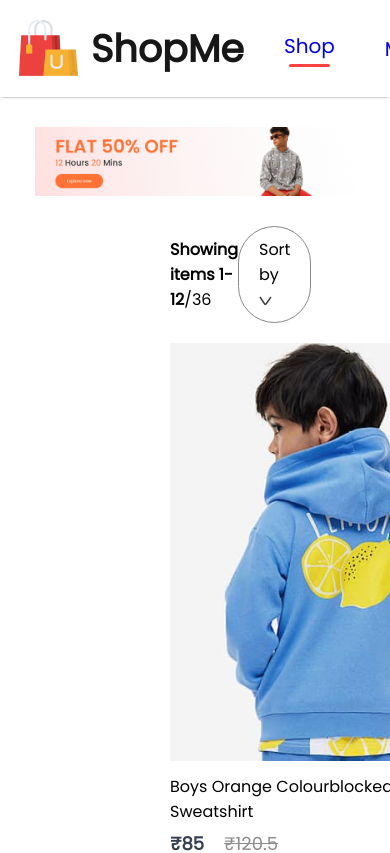
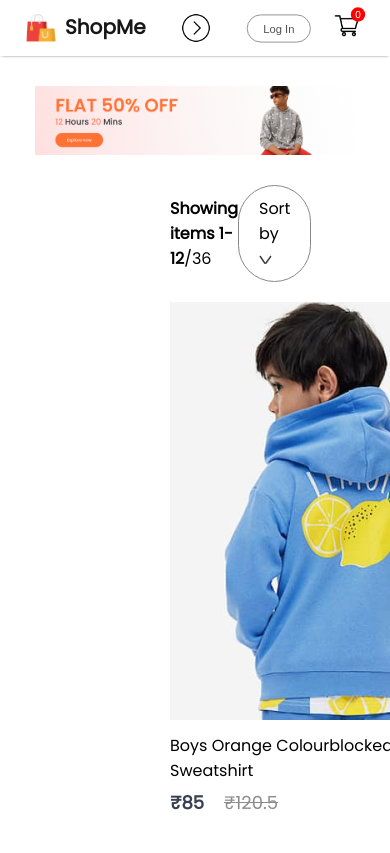
Before and after one commit to muhammedraziin1/Ecommerce_MERN, a React (Create React App) app: page /kids in a window 390 px wide. Shown: the top 853 px of the page. Built offline with nearby package versions, Linux system fonts and the light colour scheme; a web font is replaced by a local one.

Commit message:
Almost done with react!

```diff
--- a/src/Components/CartItems/Cartitems.jsx
+++ b/src/Components/CartItems/Cartitems.jsx
@@ -3,7 +3,7 @@
 import { ShopContext } from '../../Context/ShopContext'
 import remove_icon from "../Assets/cart_cross_icon.png"
 const Cartitems = () => {
-    const {all_products,cartItems,removeFromCart,getTotalCartAmount} = useContext(ShopContext)
+    const {all_products, cartItems, removeFromCart, getTotalCartAmount } = useContext(ShopContext)
   return (
     <div className='cartitems'>
         <div className="cartitems-format-main">
@@ -36,8 +36,8 @@
                 <h1>Cart Total:</h1>
                 <div>
                     <div className="cartitems-totalitem">
-                        <p>Subtotal</p>
-                        <p>₹{getTotalCartAmount}</p>
+                        <p>Subtotal:</p>
+                        <p>₹ {getTotalCartAmount()} </p>
                     </div>
                     <hr/>
                     <div className="cartitems-totalitem">
@@ -47,7 +47,7 @@
                     <hr/>
                     <div className="cartitems-totalitem">
                         <h3>Total:</h3>
-                        <h3>₹{getTotalCartAmount}</h3>
+                        <h3>₹{getTotalCartAmount()}</h3>
                     </div>
                 </div>
                 <button>Proceed to Checkout</button>
--- a/src/Components/Navbar/Navbar.jsx
+++ b/src/Components/Navbar/Navbar.jsx
@@ -1,17 +1,26 @@
-import React, { useState } from 'react'
+import React, { useContext, useRef, useState } from 'react'
 import "./navbar.css"
 import logo from '../Assets/logo.png'
 import cart_icon from '../Assets/cart_icon.png'
 import { Link } from 'react-router-dom'
+import { ShopContext } from '../../Context/ShopContext'
+import dropdown from "../Assets/nav_dropdown.png"
 const Navbar = () => {
     const [menu,setMenu] = useState("shop");
+    const {getTotalCartItems} = useContext(ShopContext)
+    const menuRef = useRef();
+    const dropdown_toggle = (e) => {
+        menuRef.current.classList.toggle("nav-menu-visible")
+        e.target.classList.toggle('open')
+    }
   return (
     <div className='navbar'>
         <div className='nav-logo'>
             <img src={logo} alt='logo'/>
             <p>ShopMe</p>
         </div>
-        <ul className='nav-menu'>
+        <img className='nav-dropdown' onClick={dropdown_toggle} src={dropdown} alt='dropdown icon' />
+        <ul ref={menuRef} className='nav-menu'>
             <li onClick={() =>{setMenu("shop")}}><Link style={{textDecoration: 'none'}} to="/">Shop</Link>{menu==="shop"?<hr/>:<></>}</li>
             <li onClick={() =>{setMenu("men")}}><Link style={{textDecoration: 'none'}} to="/men">Men</Link>{menu==="men"?<hr/>:<></>}</li>
             <li onClick={() =>{setMenu("women")}}><Link style={{textDecoration: 'none'}} to="/women">Women</Link>{menu==="women"?<hr/>:<></>}</li>
@@ -20,7 +29,7 @@
         <div className='nav-login-cart'>
             <Link style={{textDecoration: 'none'}} to="/login"><button>Log In</button></Link>
             <Link style={{textDecoration: 'none'}} to="/cart" ><img src={cart_icon} alt="cart icon" /></Link>
-            <div className="nav-cart-count">0</div>
+            <div className="nav-cart-count"> {getTotalCartItems()} </div>
         </div>
     </div>
   )
--- a/src/Components/Navbar/navbar.css
+++ b/src/Components/Navbar/navbar.css
@@ -3,6 +3,7 @@
     justify-content: space-around;
     padding: 16px;
     box-shadow: 0 1px 3px -2px black;
+    align-items: center;
 }
 .nav-logo {
         display: flex;
@@ -71,3 +72,98 @@
     background: red;
     color: white;
 }
+.nav-dropdown {
+    display: none;
+}
+
+@media(max-width:1280px) {
+    .navbar {
+        padding: 12px 50px;
+    }
+    .nav-logo img {
+        width: 40px;
+    }
+    .nav-logo p {
+        font-size: 25px;
+    }
+    .nav-menu {
+        gap: 30px;
+        font-size: 16px;
+    }
+    .nav-login-cart {
+        gap: 30px;
+
+    }
+    .nav-login-cart button {
+        width: 120px;
+        height: 45px;
+        font-size: 16px;
+    }
+    .nav-cart-count {
+        margin-left: -40px;
+        font-size: 12px;
+    }
+}
+@media(max-width:1024px) {
+    .navbar{
+        padding: 12px 30px;
+    }
+    .nav-menu {
+        gap: 25px;
+        font-size: 14px;
+    }
+    .nav-login-cart button {
+        width: 80px;
+        height: 35px;
+        font-size: 14px;
+    }
+    .nav-login-cart img {
+        width: 30px;
+    }
+    .nav-cart-count {
+        width: 18px;
+        height: 18px;
+    }
+}
+@media(max-width:800px) {
+    .navbar {
+        padding: 10px 0px;
+    }
+    .nav-dropdown {
+        display: block;
+        width: 30px;
+        rotate: -90deg;
+        transition: 0.5s;
+    }
+    .nav-menu {
+        display: none;
+        height: 80px;
+        width: 100%;
+        position: absolute;
+        background: white;
+        justify-content: center;
+        top: 50px;
+    }
+    .nav-menu-visible {
+        display: flex;
+    }
+    .nav-dropdown.open {
+        transform: rotate(90deg);
+    }
+}
+@media(max-width:500px) {
+    .navbar {
+        padding: 8px 0px;
+        gap: 0;
+    }
+    .nav-logo {
+        transform: scale(0.8);
+    }
+    .nav-menu {
+        height: 70px;
+        top: 50px;
+    }
+    .nav-login-cart {
+        transform: scale(0.8);
+    }
+}
--- a/src/Context/ShopContext.jsx
+++ b/src/Context/ShopContext.jsx
@@ -21,15 +21,27 @@
     }
     const getTotalCartAmount = () => {
         let totalAmount = 0;
-        for(const item in cartItems) {
-            if(cartItems[item]>0) {
-                let itemInfo = all_products.find((product)=>product.id === Number(item))
-                totalAmount += itemInfo.new_prices*cartItems[item];
+        for (const item in cartItems) {
+            if (cartItems[item] > 0) {
+                let itemInfo = all_products.find((product) => product.id === Number(item));
+                if (itemInfo) {
+                    totalAmount += itemInfo.new_price * cartItems[item];
+                }
             }
         }
         return totalAmount;
+    };
+    const getTotalCartItems = () => {
+        let totalItem = 0;
+        for (const item in cartItems) {
+            if (cartItems[item] > 0) {
+                totalItem += cartItems[item];
+            }
+        }
+        console.log("Total Items in Cart:", totalItem); // Debugging log
+        return totalItem;
     }
-    const contextValue = {all_products, cartItems, addToCart, removeFromCart, getTotalCartAmount}
+    const contextValue = {all_products, cartItems, addToCart, removeFromCart, getTotalCartAmount, getTotalCartItems}
     return <ShopContext.Provider value={contextValue}>
         {props.children}
     </ShopContext.Provider>
```
